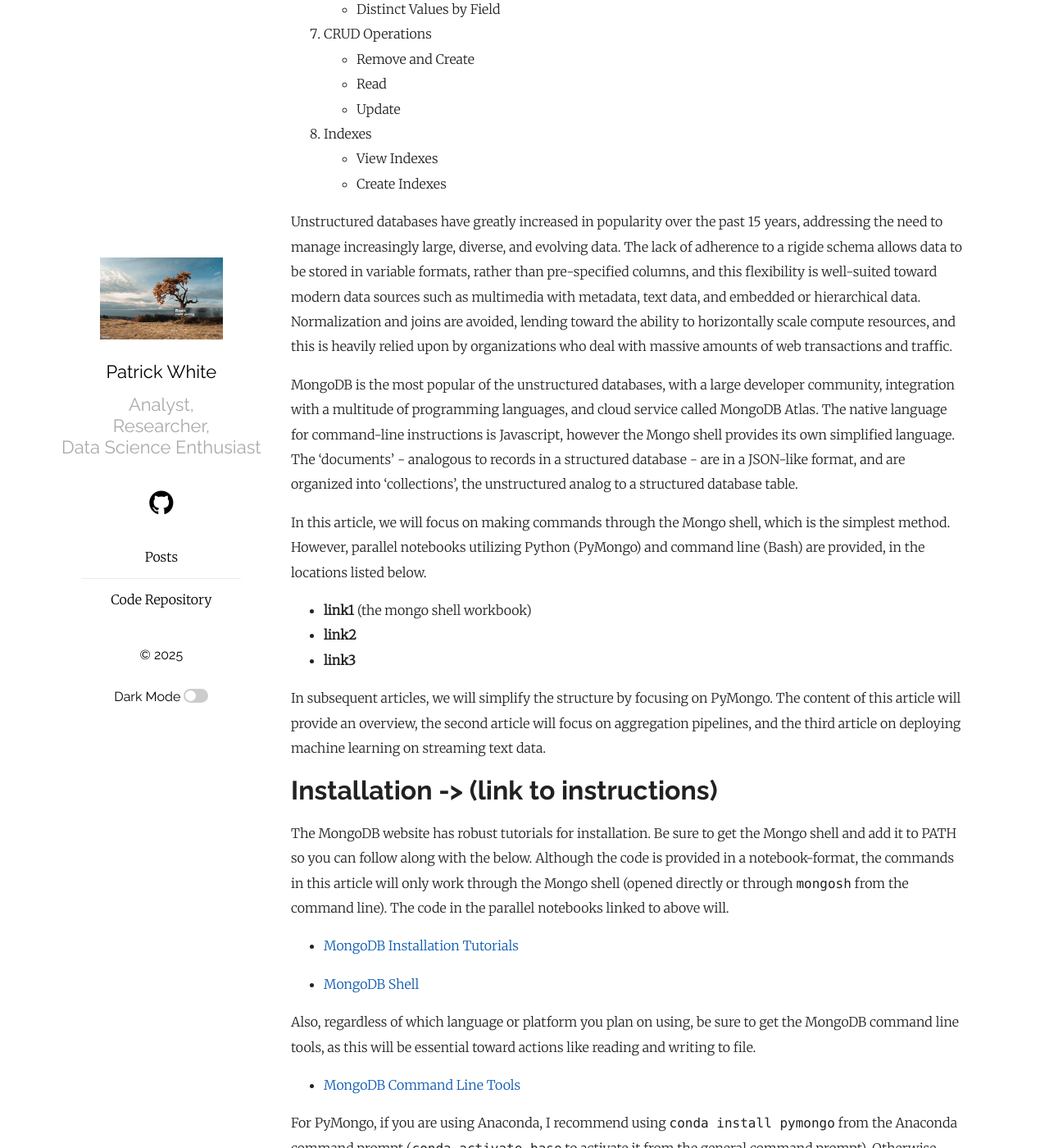
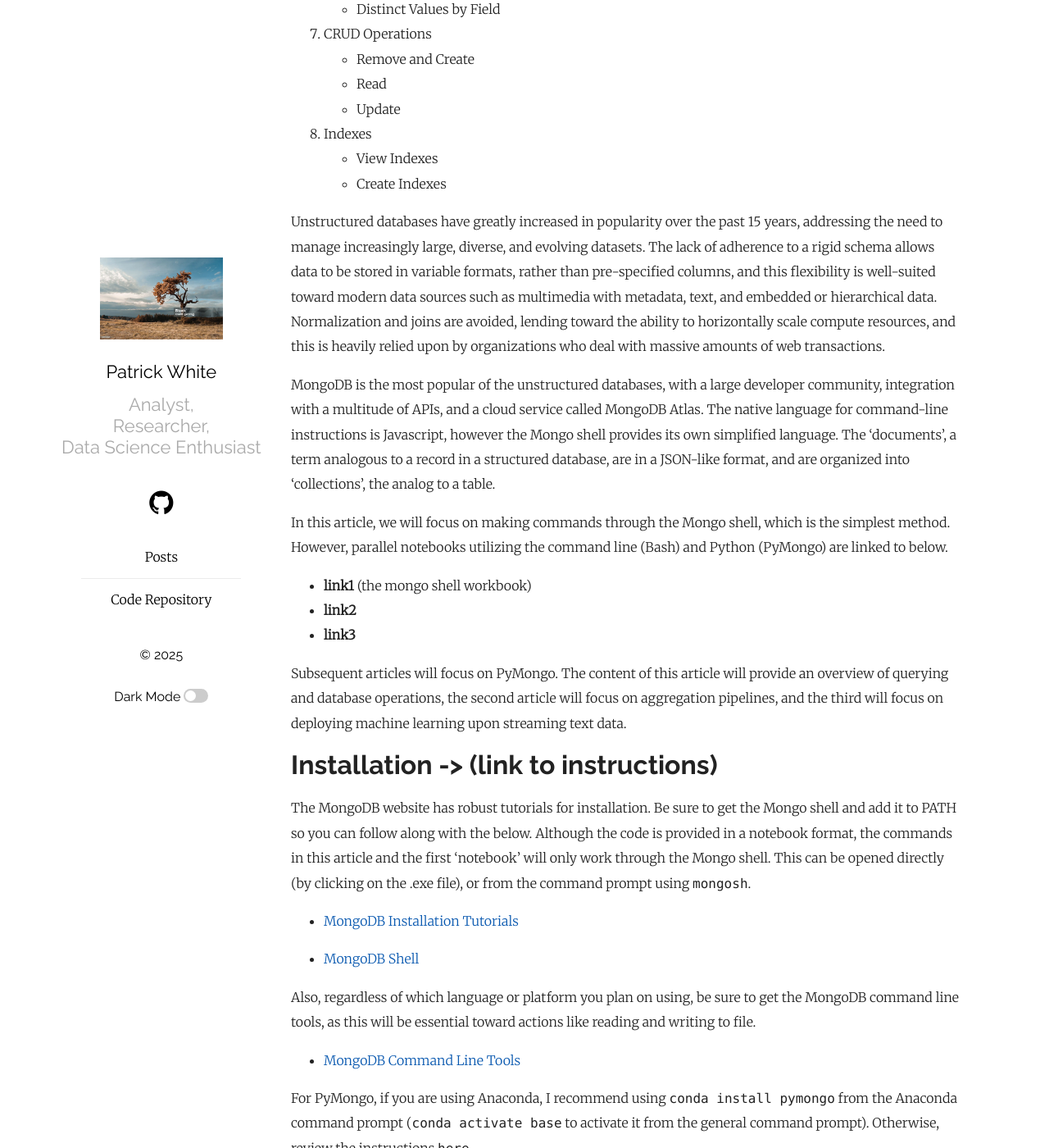
Before and after one commit to pw398/pw398.github.io, a Jekyll site: the page built from _posts/2025-05-28-MongoDB-via-MongoShell.md, in a window 1280 px wide and 1400 px high, scrolled down 966 px. Shown: the whole window at 82% size. Built offline with Jekyll 4.4.1, drawn with Linux system fonts in a browser that asks for light colours; formulas are drawn with MathJax 3; some of the changed text lies outside the part shown.

Commit message:
Add files via upload

````diff
--- a/_posts/2025-05-28-MongoDB-via-MongoShell.md
+++ b/_posts/2025-05-28-MongoDB-via-MongoShell.md
@@ -45,24 +45,22 @@
 
 
 
-Unstructured databases have greatly increased in popularity over the past 15 years, addressing the need to manage increasingly large, diverse, and evolving data. The lack of adherence to a rigide schema allows data to be stored in variable formats, rather than pre-specified columns, and this flexibility is well-suited toward modern data sources such as multimedia with metadata, text data, and embedded or hierarchical data. Normalization and joins are avoided, lending toward the ability to horizontally scale compute resources, and this is heavily relied upon by organizations who deal with massive amounts of web transactions and traffic.
+Unstructured databases have greatly increased in popularity over the past 15 years, addressing the need to manage increasingly large, diverse, and evolving datasets. The lack of adherence to a rigid schema allows data to be stored in variable formats, rather than pre-specified columns, and this flexibility is well-suited toward modern data sources such as multimedia with metadata, text, and embedded or hierarchical data. Normalization and joins are avoided, lending toward the ability to horizontally scale compute resources, and this is heavily relied upon by organizations who deal with massive amounts of web transactions.
 
-MongoDB is the most popular of the unstructured databases, with a large developer community, integration with a multitude of programming languages, and cloud service called MongoDB Atlas. The native language for command-line instructions is Javascript, however the Mongo shell provides its own simplified language. The 'documents' - analogous to records in a structured database - are in a JSON-like format, and are organized into 'collections', the unstructured analog to a structured database table.
+MongoDB is the most popular of the unstructured databases, with a large developer community, integration with a multitude of APIs, and a cloud service called MongoDB Atlas. The native language for command-line instructions is Javascript, however the Mongo shell provides its own simplified language. The 'documents', a term analogous to a record in a structured database, are in a JSON-like format, and are organized into 'collections', the analog to a table.
 
-In this article, we will focus on making commands through the Mongo shell, which is the simplest method. However, parallel notebooks utilizing Python (PyMongo) and command line (Bash) are provided, in the locations listed below.
-
+In this article, we will focus on making commands through the Mongo shell, which is the simplest method. However, parallel notebooks utilizing the command line (Bash) and Python (PyMongo) are linked to below.
 - **link1** (the mongo shell workbook)
 - **link2**
 - **link3**
 
-In subsequent articles, we will simplify the structure by focusing on PyMongo. The content of this article will provide an overview, the second article will focus on aggregation pipelines, and the third article on deploying machine learning on streaming text data.
-
+Subsequent articles will focus on PyMongo. The content of this article will provide an overview of querying and database operations, the second article will focus on aggregation pipelines, and the third will focus on deploying machine learning upon streaming text data.
 
 
 
 # Installation -> (link to instructions)
 
-The MongoDB website has robust tutorials for installation. Be sure to get the Mongo shell and add it to PATH so you can follow along with the below. Although the code is provided in a notebook-format, the commands in this article will only work through the Mongo shell (opened directly or through <code>mongosh</code> from the command line). The code in the parallel notebooks linked to above will.
+The MongoDB website has robust tutorials for installation. Be sure to get the Mongo shell and add it to PATH so you can follow along with the below. Although the code is provided in a notebook format, the commands in this article and the first 'notebook' will only work through the Mongo shell. This can be opened directly (by clicking on the .exe file), or from the command prompt using <code>mongosh</code>.
 
 - <a href="https://www.mongodb.com/docs/manual/installation/">MongoDB Installation Tutorials</a>
 
@@ -78,9 +76,9 @@
 
 # The Mongo Shell
 
-The capabilities of the Mongo shell include performing CRUD (create, read, update, delete) operations, querying and index management, user and database administration, aggregation pipelines, and Javascript support. The commands are generally simpler and less verbose than using the APIs, however it is not optimized for large-scale data processing, whereas the APIs like PyMongo are more capable for this purpose.
+The capabilities of the Mongo shell include performing CRUD (create, read, update, delete) operations, querying and index management, user and database administration, and Javascript support. The commands are simpler and less verbose than calling upon MongoDB through the APIs, however the Mongo shell is not optimized for large-scale data processing, so APIs like PyMongo will perform better in this regard.
 
-Multi-line commands can be entered by pressing Enter to move to the next line, and then ctrl+Enter when ready to execute. This can be cumbersome for complex commands, though you can use <code>load()</code> to execute the contents of a Javascript file.
+Multi-line commands can be entered by pressing Enter to move to the next line, and then ctrl+Enter when ready to execute. This can be cumbersome for complex commands, though you can use <code>load()</code> to execute from a Javascript file.
 
 
 
@@ -88,27 +86,29 @@
 
 ## Opening the MongoDB Shell (mongosh)
 
-#### From the Command Line
+### From the Command Line
 
 Once installed, we can open the Mongo shell simply by typing <code>mongosh</code> (or the appropriate environment variable name) into the command prompt.
 
-```cmd
+```bash
 mongosh
 ```
 This will default to the localhost server. We can specify an alternative upon opening by using the command:
 
-```cmd
+```bash
 mongosh --host <hostname> --port <port>
 ```
 
 
-#### Opening Directly
+### Opening Directly
 
-In Windows, you could also open the Mongo shell by clicking on the application within file explorer or typing it into the search bar. When doing this, it will prompt for a server, and suggest localhost as a default.
+If opening the Mongo shell by clicking on the .exe. file, it will prompt for a server, suggesting <code>localhost</code> by default.
 
-<code>Please enter a MongoDB connection string (Default: mongodb://localhost/):</code>
+```bash
+# Please enter a MongoDB connection string (Default: mongodb://localhost/):</code>
+```
 
-I will go with localhost. We can type in the string it suggested, or simply press Enter.
+I will go with <code>localhost</code>. We can type in the string it suggested, or simply press Enter.
 
 ```js
 mongodb://localhost/
````
